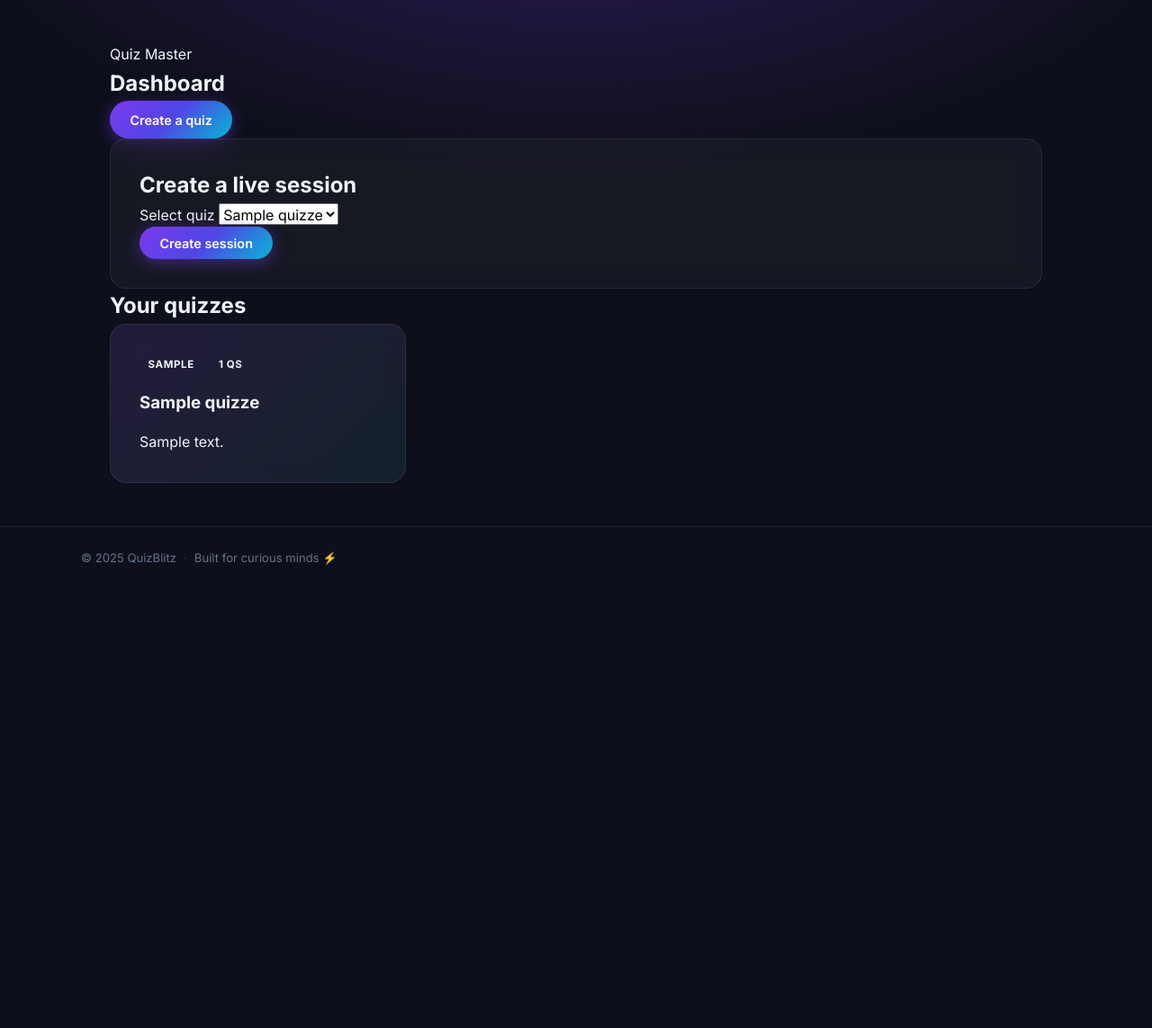
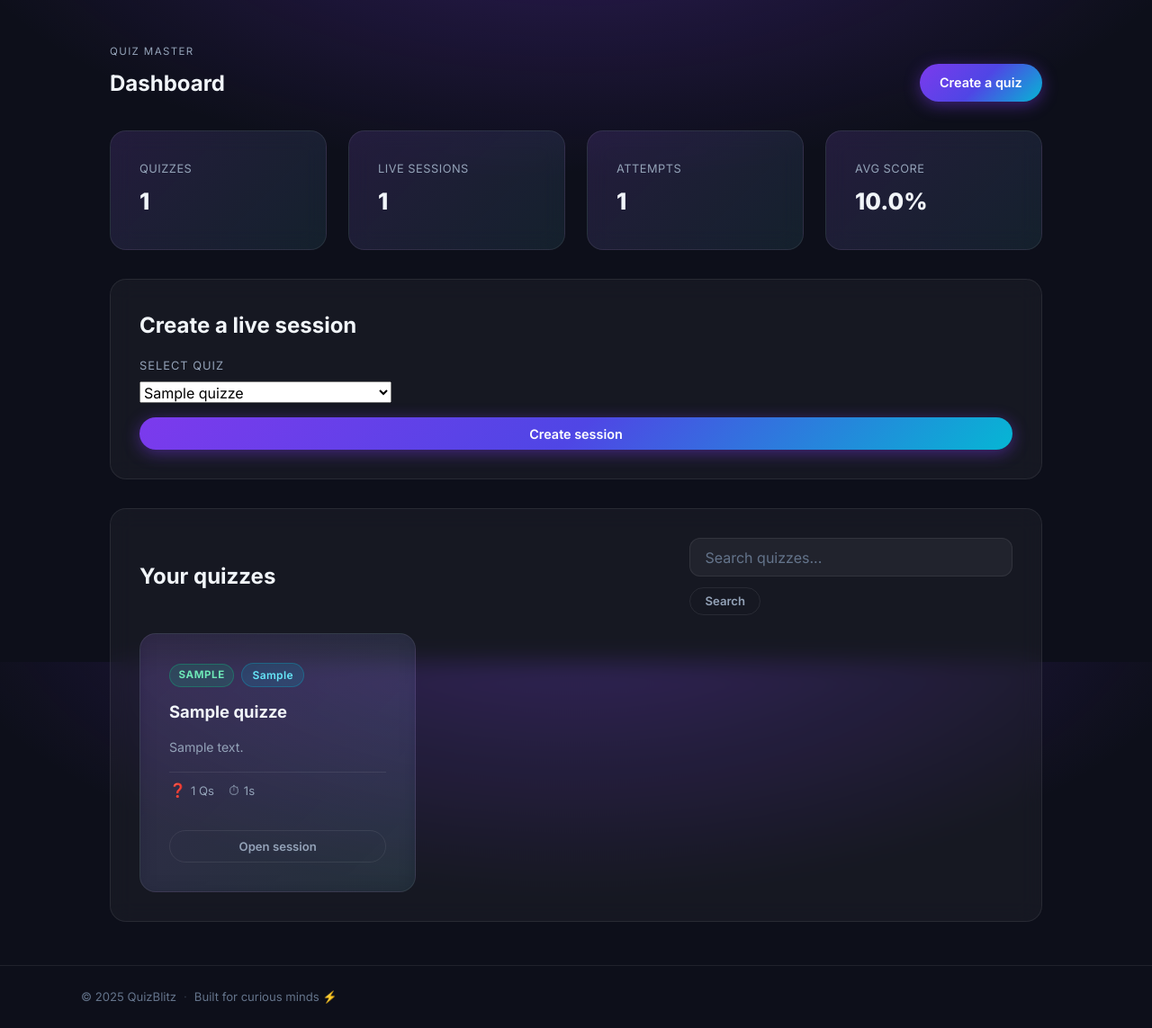
Before and after one commit to cruze-intelligent/QuizBlitz, a Flask app: page /master/ in a window 1280 px wide. Shown: the part 64-1207 px from the top of the page at 90% size. Before the commit the page ends 692 px from the top, so only its background shows below. Run offline with Flask 3, Linux system fonts and the light colour scheme; a user stored in the database is signed in; tables that the repository leaves empty hold one stand-in row (values such as "Sample post").

Commit message:
fixed bugs and cleaned the dashboard UI

```diff
--- a/app/master/routes.py
+++ b/app/master/routes.py
@@ -3,11 +3,11 @@ import base64
 import io
 
 import qrcode
-from flask import Blueprint, abort, flash, redirect, render_template, request, url_for
+from flask import Blueprint, abort, current_app, flash, redirect, render_template, request, url_for
 from flask_login import current_user, login_required
 
 from app import socketio
-from app.models import GameSession, Option, Question, Quiz, Team, TeamAnswer, db
+from app.models import GameSession, Option, Question, Quiz, QuizAttempt, Team, TeamAnswer, db
 
 master_bp = Blueprint("master", __name__)
 
@@ -26,8 +26,36 @@ def _generate_session_code() -> str:
 @master_bp.route("/", methods=["GET"])
 @login_required
 def dashboard():
-    quizzes = Quiz.query.order_by(Quiz.created_at.desc()).all()
-    return render_template("master/dashboard.html", quizzes=quizzes, title="Master Dashboard")
+    search = request.args.get("q", "").strip()
+    quiz_query = Quiz.query
+
+    if search:
+        quiz_query = quiz_query.filter(Quiz.title.ilike(f"%{search}%"))
+
+    if not getattr(current_user, "is_admin", False):
+        quiz_query = quiz_query.filter(Quiz.created_by == current_user.id)
+
+    quizzes = quiz_query.order_by(Quiz.created_at.desc()).all()
+
+    total_attempts = QuizAttempt.query.count()
+    average_score = 0.0
+    if total_attempts:
+        average_score = round(sum(attempt.score for attempt in QuizAttempt.query.all()) / total_attempts, 1)
+
+    stats = {
+        "total_quizzes": len(quizzes),
+        "live_sessions": GameSession.query.count(),
+        "attempts": total_attempts,
+        "avg_score": average_score,
+    }
+
+    return render_template(
+        "master/dashboard.html",
+        quizzes=quizzes,
+        stats=stats,
+        search=search,
+        title="Master Dashboard",
+    )
 
 
 @master_bp.route("/quiz/new", methods=["GET", "POST"])
@@ -95,6 +123,7 @@ def create_quiz():
                 )
 
         db.session.commit()
+        current_app.logger.info("Quiz created by %s: %s", current_user.username, quiz.title)
         flash("Quiz created successfully.", "success")
         return redirect(url_for("master.dashboard"))
 
@@ -137,6 +166,7 @@ def create_session():
     db.session.add(game_session)
     db.session.commit()
 
+    current_app.logger.info("Session %s created for quiz %s by %s", session_code, quiz.title, current_user.username)
     flash(f"Session {session_code} created.", "success")
     return redirect(url_for("master.lobby", code=game_session.session_code))
 
@@ -157,6 +187,7 @@ def start_session(code: str):
     game_session.current_question_index = 0
     game_session.started_at = datetime.now(timezone.utc)
     db.session.commit()
+    current_app.logger.info("Session %s started by %s", code, current_user.username)
     socketio.emit("session_started", {}, room=code)
     _push_question(game_session)
     return redirect(url_for("master.lobby", code=code))
@@ -192,6 +223,7 @@ def reveal_answer(code: str):
         team_results.append({"team_name": team.team_name, "is_correct": is_correct})
 
     db.session.commit()
+    current_app.logger.info("Answer revealed for session %s on question %s", code, question.id)
 
     payload = {
         "correct_option_id": correct_option.id if correct_option else None,
@@ -225,6 +257,7 @@ def next_question(code: str):
         game_session.state = "finished"
         game_session.ended_at = datetime.now(timezone.utc)
         db.session.commit()
+        current_app.logger.info("Session %s finished by %s", code, current_user.username)
         socketio.emit("session_finished", {"final_rankings": _leaderboard_payload(game_session)}, room=code)
         return redirect(url_for("master.lobby", code=code))
 
--- a/app/quiz/routes.py
+++ b/app/quiz/routes.py
@@ -91,6 +91,10 @@ def play(quiz_id: int):
     so the answer key is never present in the HTML source.
     """
     quiz = Quiz.query.filter_by(id=quiz_id, is_published=True).first_or_404()
+
+    if quiz.question_count == 0:
+        flash("This quiz has no questions yet. Please choose another quiz.", "warning")
+        return redirect(url_for("quiz.lobby"))
 
     # Ensure start was recorded; if not, restart the timer gracefully
     if f"quiz_{quiz_id}_start" not in session:
--- a/app/static/css/style.css
+++ b/app/static/css/style.css
@@ -114,6 +114,113 @@ input, select, textarea, button { font-family: inherit; font-size: inherit; }
   transition: border-color var(--tr-norm), box-shadow var(--tr-norm);
 }
 .card:hover { border-color: var(--clr-border-hov); }
+
+.admin-panel {
+  display: flex;
+  flex-direction: column;
+  gap: var(--space-xl);
+}
+
+.panel-header {
+  display: flex;
+  align-items: flex-end;
+  justify-content: space-between;
+  gap: var(--space-md);
+  flex-wrap: wrap;
+}
+
+.eyebrow {
+  text-transform: uppercase;
+  letter-spacing: 0.12em;
+  font-size: 0.72rem;
+  color: var(--clr-text-muted);
+  margin-bottom: 0.5rem;
+}
+
+.stats-grid {
+  display: grid;
+  grid-template-columns: repeat(auto-fit, minmax(180px, 1fr));
+  gap: var(--space-lg);
+}
+
+.stat-card {
+  display: flex;
+  flex-direction: column;
+  gap: 0.35rem;
+  background: var(--grad-card), var(--clr-surface);
+}
+
+.stat-label {
+  color: var(--clr-text-muted);
+  font-size: 0.8rem;
+  letter-spacing: 0.04em;
+  text-transform: uppercase;
+}
+
+.stat-card strong {
+  font-size: clamp(1.5rem, 2vw, 2rem);
+  font-weight: 800;
+}
+
+.session-form {
+  display: flex;
+  flex-direction: column;
+  gap: 1rem;
+  margin-top: 1rem;
+}
+
+.field-group {
+  display: flex;
+  flex-direction: column;
+  gap: 0.4rem;
+}
+
+.field-group label {
+  font-size: 0.8rem;
+  color: var(--clr-text-muted);
+  text-transform: uppercase;
+  letter-spacing: 0.08em;
+}
+
+.field-group select {
+  width: min(100%, 280px);
+}
+
+.filter-card {
+  padding: var(--space-xl);
+}
+
+.filter-header {
+  display: flex;
+  align-items: center;
+  justify-content: space-between;
+  gap: var(--space-md);
+  flex-wrap: wrap;
+  margin-bottom: 1.25rem;
+}
+
+.search-form {
+  display: flex;
+  align-items: center;
+  gap: 0.75rem;
+  flex-wrap: wrap;
+}
+
+.search-form .form-input {
+  min-width: min(100%, 250px);
+}
+
+.sr-only {
+  position: absolute;
+  width: 1px;
+  height: 1px;
+  padding: 0;
+  margin: -1px;
+  overflow: hidden;
+  clip: rect(0, 0, 0, 0);
+  white-space: nowrap;
+  border: 0;
+}
 
 /* ── 5. Buttons ─────────────────────────────────────────────────── */
 .btn {
--- a/app/templates/master/dashboard.html
+++ b/app/templates/master/dashboard.html
@@ -10,10 +10,29 @@
     <a class="btn btn--primary" href="{{ url_for('master.create_quiz') }}">Create a quiz</a>
   </div>
 
+  <div class="stats-grid" aria-label="Quiz statistics">
+    <div class="card stat-card">
+      <span class="stat-label">Quizzes</span>
+      <strong>{{ stats.total_quizzes }}</strong>
+    </div>
+    <div class="card stat-card">
+      <span class="stat-label">Live sessions</span>
+      <strong>{{ stats.live_sessions }}</strong>
+    </div>
+    <div class="card stat-card">
+      <span class="stat-label">Attempts</span>
+      <strong>{{ stats.attempts }}</strong>
+    </div>
+    <div class="card stat-card">
+      <span class="stat-label">Avg score</span>
+      <strong>{{ stats.avg_score }}%</strong>
+    </div>
+  </div>
+
   <div class="card">
     <h2>Create a live session</h2>
     {% if quizzes %}
-      <form action="{{ url_for('master.create_session') }}" method="POST">
+      <form action="{{ url_for('master.create_session') }}" method="POST" class="session-form">
         <input type="hidden" name="csrf_token" value="{{ csrf_token() }}" />
         <div class="field-group">
           <label for="quiz_id">Select quiz</label>
@@ -31,20 +50,44 @@
     {% endif %}
   </div>
 
+  <div class="card filter-card">
+    <div class="filter-header">
       <h2>Your quizzes</h2>
+      <form method="GET" class="search-form">
+        <label class="sr-only" for="quiz-search">Search quizzes</label>
+        <input id="quiz-search" class="form-input" type="search" name="q" value="{{ search }}" placeholder="Search quizzes..." />
+        <button class="btn btn--ghost btn--sm" type="submit">Search</button>
+        {% if search %}
+          <a class="btn btn--ghost btn--sm" href="{{ url_for('master.dashboard') }}">Clear</a>
+        {% endif %}
+      </form>
+    </div>
+
     <div class="quiz-grid">
       {% for quiz in quizzes %}
         <article class="card quiz-card">
           <div class="quiz-card__header">
-          <span class="badge">{{ quiz.category }}</span>
-          <span class="badge badge--muted">{{ quiz.question_count }} Qs</span>
+            <span class="badge badge--{{ quiz.difficulty|lower if quiz.difficulty in ['easy','medium','hard'] else 'easy' }}">{{ quiz.difficulty or 'easy' }}</span>
+            <span class="pill pill--category">{{ quiz.category }}</span>
           </div>
-        <h3>{{ quiz.title }}</h3>
-        <p>{{ quiz.description or 'No description provided.' }}</p>
+          <h3 class="quiz-card__title">{{ quiz.title }}</h3>
+          <p class="quiz-card__desc">{{ quiz.description or 'No description provided.' }}</p>
+          <div class="quiz-card__stats">
+            <div class="stat"><span class="stat-icon">❓</span> {{ quiz.question_count }} Qs</div>
+            <div class="stat"><span class="stat-icon">⏱</span> {{ quiz.time_limit_seconds }}s</div>
+          </div>
+          <a href="{{ url_for('master.lobby', code=quiz.sessions.first().session_code) if quiz.sessions.first() else '#' }}" class="btn btn--ghost btn--sm quiz-card__cta">
+            {{ 'Open session' if quiz.sessions.first() else 'No active session' }}
+          </a>
         </article>
       {% else %}
-      <p class="empty-state">No quizzes yet.</p>
+        <div class="empty-state">
+          <div class="empty-icon">📭</div>
+          <div class="empty-title">No quizzes yet</div>
+          <div class="empty-body">Create your first quiz to start live sessions.</div>
+        </div>
       {% endfor %}
+    </div>
   </div>
 </section>
 {% endblock %}
```
Also changed, not shown: app/__init__.py (+28 -1 lines), app/templates/quiz/play.html (+4 -3 lines), README.md, 1 other file. Lines whose indentation alone changed are shown as unchanged.
